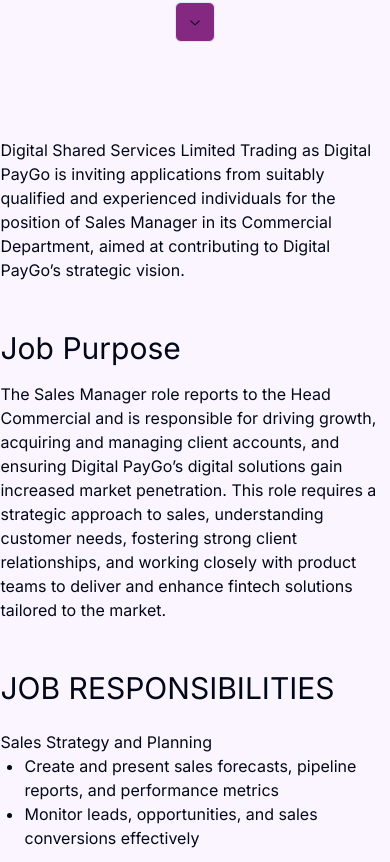
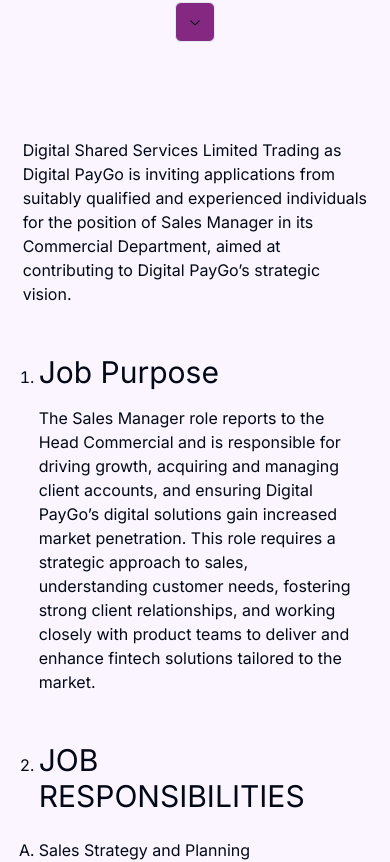
Before and after one commit to Alekzandr-S/paygo-website, a Next.js app: page /careers in a window 390 px wide. Shown: the part 532-1394 px from the top of the page. Built offline with nearby package versions, Linux system fonts and the light colour scheme.

Commit message:
fixed careers mobile responsiveness

```diff
--- a/app/(website)/(routes)/careers/page.tsx
+++ b/app/(website)/(routes)/careers/page.tsx
@@ -1,39 +1,9 @@
 'use client'
 
 import { Button } from '@/components/ui/button'
-// import { toast } from '@/components/ui/use-toast'
 import { ChevronDownIcon } from '@radix-ui/react-icons'
 import React, { useEffect, useRef, useState } from 'react'
-// import DrawerComponent from './components/Drawer'
-// import { strict } from 'assert'
-// import { prisma } from '@/lib/prisma'
-// import { job_responsibilities, jobrole } from '@prisma/client'
-
-// export const dynamic = "force-dynamic"
-
-// type JobDetailsProps = {
-//   job?: {
-//     role_id: number;
-//     role_title: string;
-//     date_posted: Date | null;
-//     status: string | null;
-//     about_role: string;
-//     internal_external_contacts: string | null;
-//     skills_and_competencies: string;
-//     job_purpose: string;
-//     expectations: string;
-//     qualifications: string;
-//   } | null;
-//   jobResponsibilities?: job_responsibilities | null;
-// };
-
 function JobDetails() {
-  // if (!job) {
-  //   return <div className="flex justify-center">Job role not found.</div>;
-  // }
-
-  // const [jobRole, setJobRole] = useState(job);
-  // const [jobRes, setJobRes] = useState(jobResponsibilities);
 
 
   const aboutRoleRef = useRef<HTMLDivElement>(null);
@@ -108,7 +78,8 @@
   // const jobResHeadings = Object.keys(jobRes as {});
 
   return (
-    <main className="flex min-h-screen flex-col items-center justify-between p-24">
+    <main className="flex min-h-screen flex-col items-center justify-between px-24 lg:px-0 p-24">
+
       <div className='flex flex-col items-center mt-8'>
         <div  className='flex justify-start mt-4 mb-20'>
           <h1 className='text-[60px]/[70px] text-center font-extrabold text-[#852882]'>Sales Manager</h1>
@@ -125,12 +96,12 @@
             <ChevronDownIcon className="h-4 w-4" />
           </Button>
         </div>
-        <div className='flex items-center mx-0 lg:mx-24 xl:mx-28'>
+        <div className='flex items-center justify-center mx-4 lg:mx-24 xl:mx-28'>
           <p>
             Digital Shared Services Limited Trading as Digital PayGo is inviting applications from suitably qualified and experienced individuals for the position of Sales Manager in its Commercial Department, aimed at contributing to Digital PayGo’s strategic vision.
           </p>
         </div>
-        <ol className='mx-0 lg:mx-24 xl:mx-28 list-decimal'>
+        <ol className='mx-8 lg:mx-24 xl:mx-28 list-decimal'>
           <li className='fle flex-col items-center mt-12'>
             <div ref={aboutRoleRef} className='   '>
               <h3 className='text-3xl mb-4'>Job Purpose</h3>
@@ -230,7 +201,7 @@
           </li>
         </ol>
         <div className='mt-4'>
-          <p className='mx-0 lg:mx-24 xl:mx-28'>
+          <p className='mx-8 lg:mx-24 xl:mx-28'>
             If you are interested in this role and meet the qualifications set out in 4 above, please submit your application indicating the position being applied for in the subject line by email <span>
               <a
                 href="mailto: HR@digitalpaygo.com"
@@ -241,16 +212,16 @@
             <span className='font-bold'> no later than Friday, 13th December, 2024.</span>
           </p>
 
-          <p className='pt-4 mx-28'>ALL application must have the following documents:</p>
-          <ol className='list-[lower-alpha] mx-32'>
+          <p className='pt-4 mx-8 lg:mx-28'>ALL application must have the following documents:</p>
+          <ol className='list-[lower-alpha] mx-16 lg:mx-32'>
             <li>Application/cover letter;</li>
             <li>Copies of qualifications;</li>
             <li>ZAQA Certificate of Verification for the required qualifications; and</li>
             <li>Detailed Curriculum Vitae.</li>
           </ol>
 
-          <p className='mx-0 lg:mx-24 xl:mx-28 pt-4'>Applications sent without these attachments <span  className='font-bold'>WILL NOT</span> be considered.</p>
-          <p className='mx-0 lg:mx-24 xl:mx-28 pt-4 font-extrabold'>ONLY SHORTLISTED CANDIDATES WILL BE CONTACTED.</p>
+          <p className='mx-8 lg:mx-24 xl:mx-28 pt-4'>Applications sent without these attachments <span  className='font-bold'>WILL NOT</span> be considered.</p>
+          <p className='mx-8 lg:mx-24 xl:mx-28 pt-4 font-extrabold'>ONLY SHORTLISTED CANDIDATES WILL BE CONTACTED.</p>
         </div>
       </div>
     </main>
```
